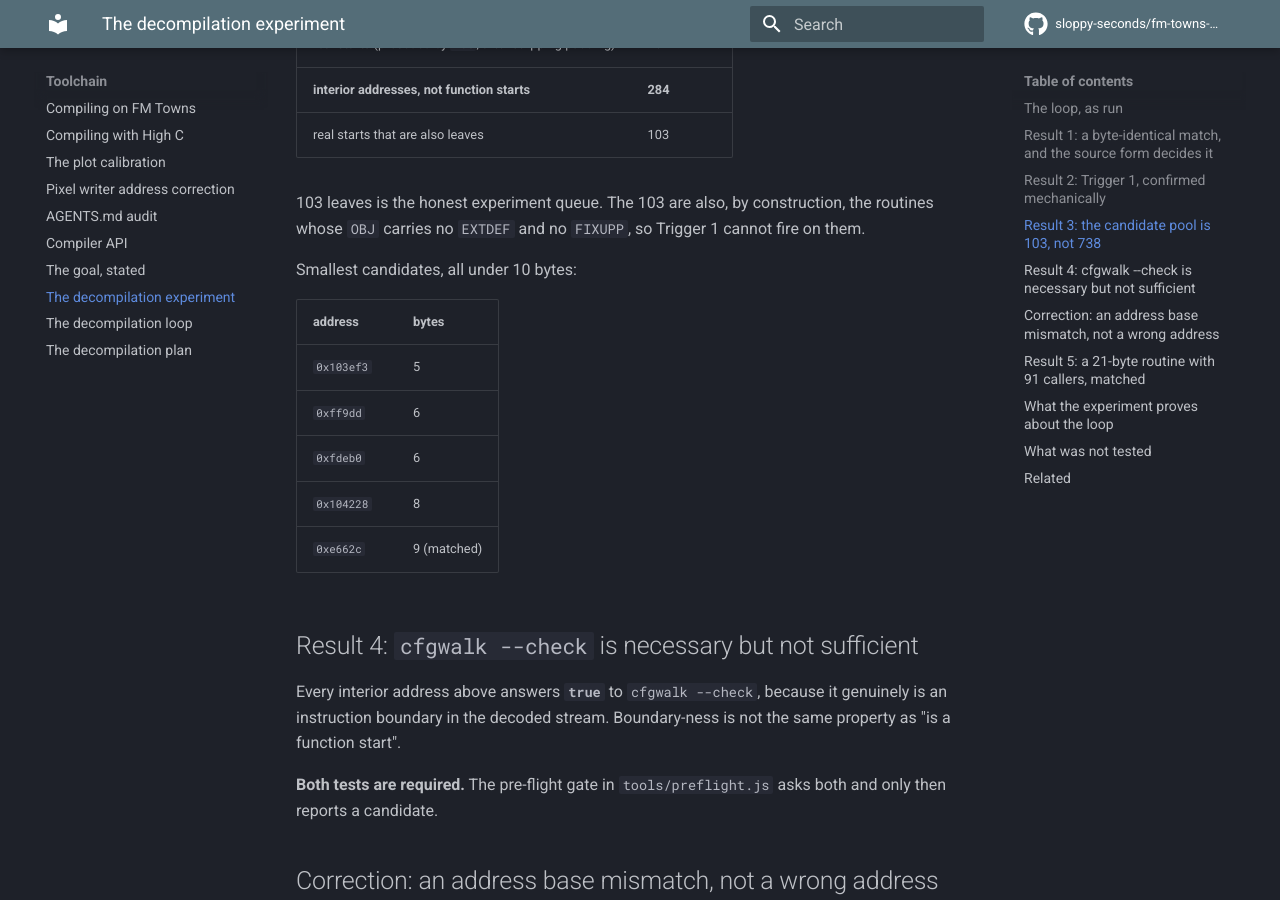
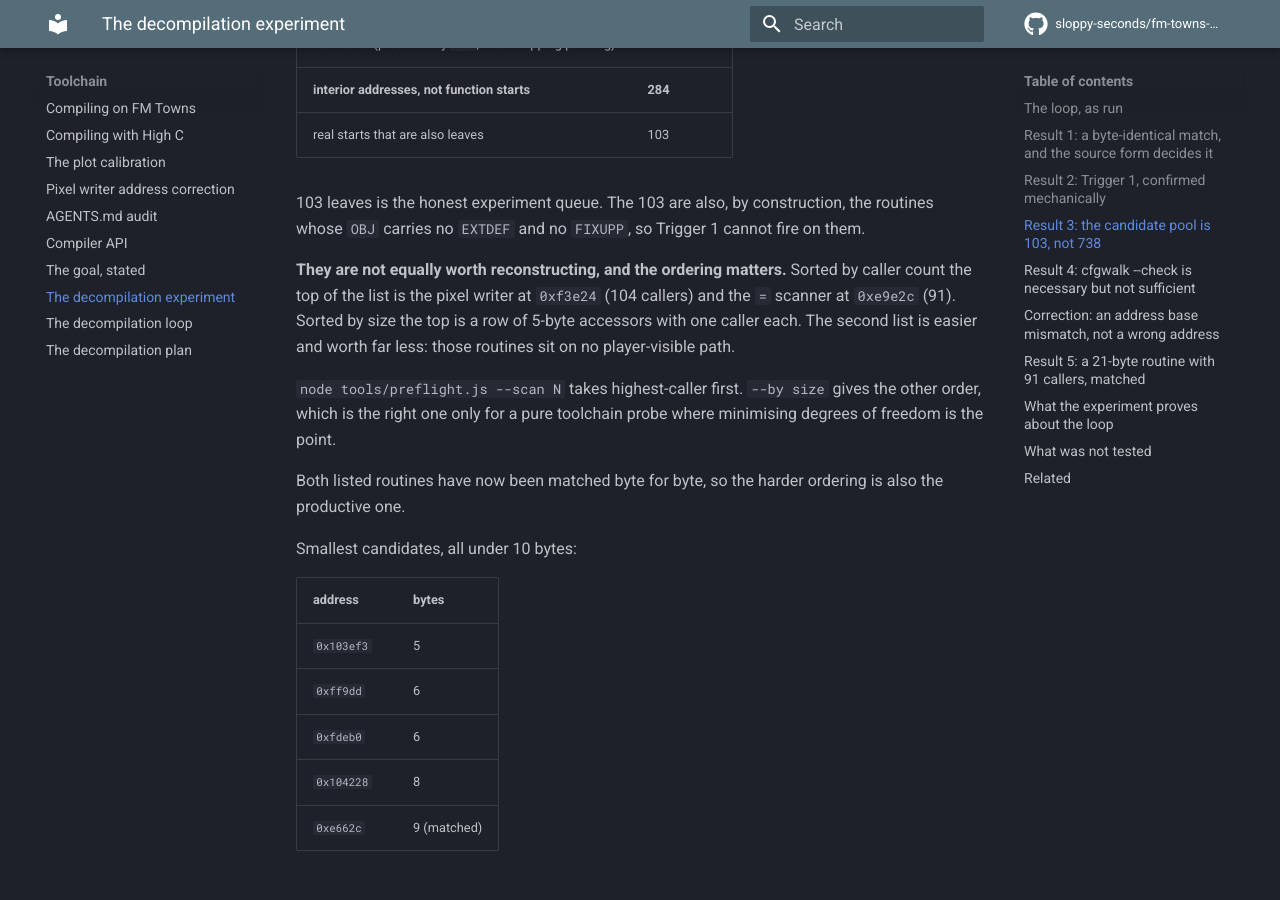
Before and after one commit to sloppy-seconds/fm-towns-ultima, an MkDocs documentation site: the page built from docs/decompilation-experiment.md, in a window 1280 px wide and 900 px high, scrolled down 2477 px. Built offline with MkDocs 1.6.1 and Material for MkDocs 9.7.7, drawn with Linux system fonts in a browser that asks for light colours; comment, search, counter and statistics services are not loaded.

Commit message:
Order the leaf queue by caller count, not size
The plan said smallest-first. That minimises degrees of freedom per routine,
which is right for a toolchain probe but wrong for the actual run: it spends
the budget matching 5-byte accessors called once, which sit on no
player-visible path.

Sorted by caller count the top of the queue is the pixel writer at 0xf3e24
(104 callers) and the '=' scanner at 0xe9e2c (91). Both already matched, so
the harder ordering is also the productive one.

preflight.js --scan now walks every target before slicing, so it reports the
honest total (103 leaves) rather than stopping at N. --by size is kept for a
pure toolchain check, where a 5-byte routine has almost no room to diverge.

Corrected in plan.md item 4f, decompilation-plan.md and the experiment page.

```diff
--- a/docs/decompilation-experiment.md
+++ b/docs/decompilation-experiment.md
@@ -104,6 +104,19 @@ Applied to all 738:
 103 leaves is the honest experiment queue. The 103 are also, by construction,
 the routines whose `OBJ` carries no `EXTDEF` and no `FIXUPP`, so Trigger 1
 cannot fire on them.
+
+**They are not equally worth reconstructing, and the ordering matters.** Sorted
+by caller count the top of the list is the pixel writer at `0xf3e24` (104
+callers) and the `=` scanner at `0xe9e2c` (91). Sorted by size the top is a row
+of 5-byte accessors with one caller each. The second list is easier and worth
+far less: those routines sit on no player-visible path.
+
+`node tools/preflight.js --scan N` takes highest-caller first. `--by size` gives
+the other order, which is the right one only for a pure toolchain probe where
+minimising degrees of freedom is the point.
+
+Both listed routines have now been matched byte for byte, so the harder
+ordering is also the productive one.
 
 Smallest candidates, all under 10 bytes:
 
```
Also changed, not shown: docs/decompilation-plan.md (+8 -2 lines), docs/plan.md (+10 -1 lines), 1 other file.
